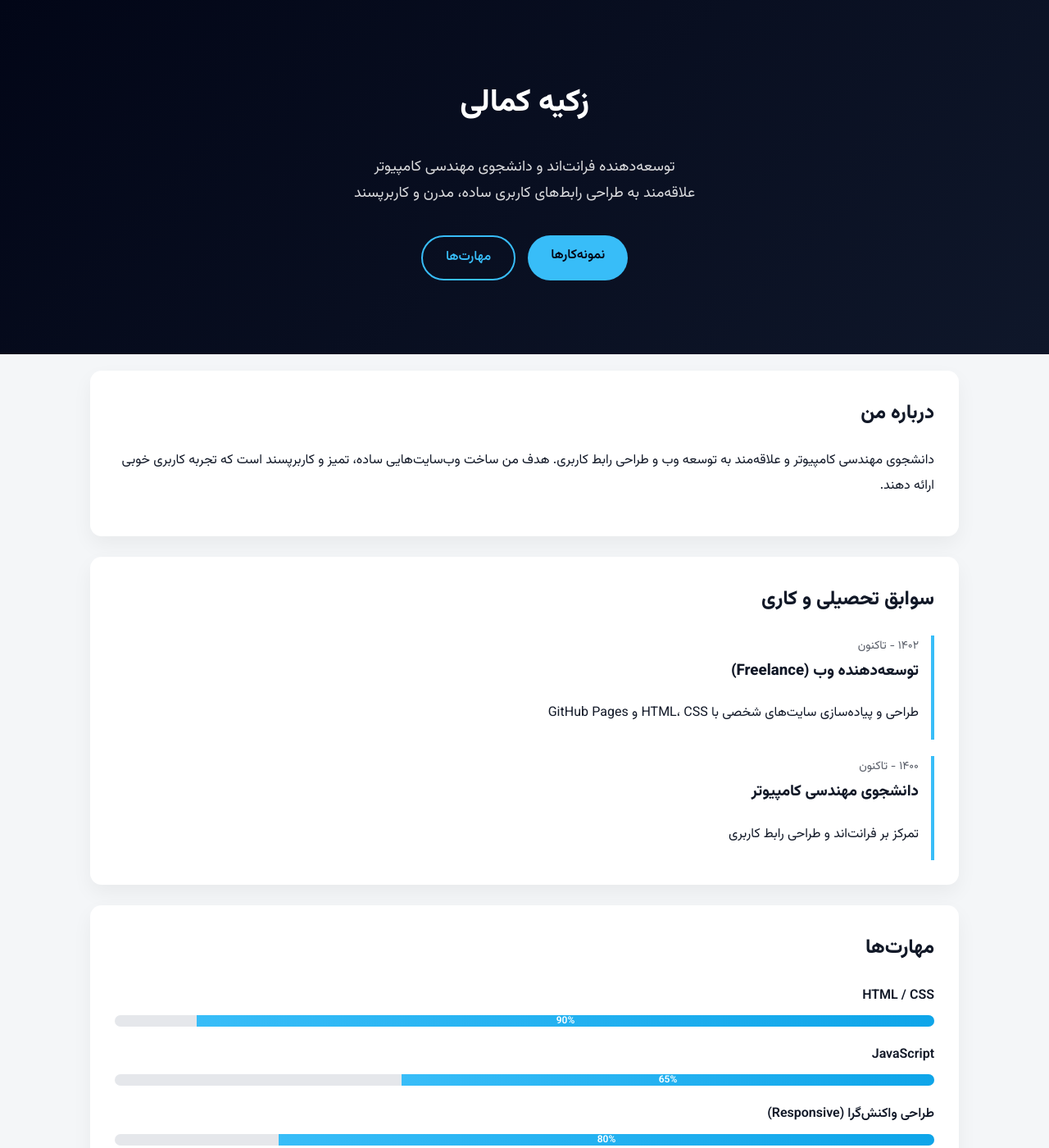
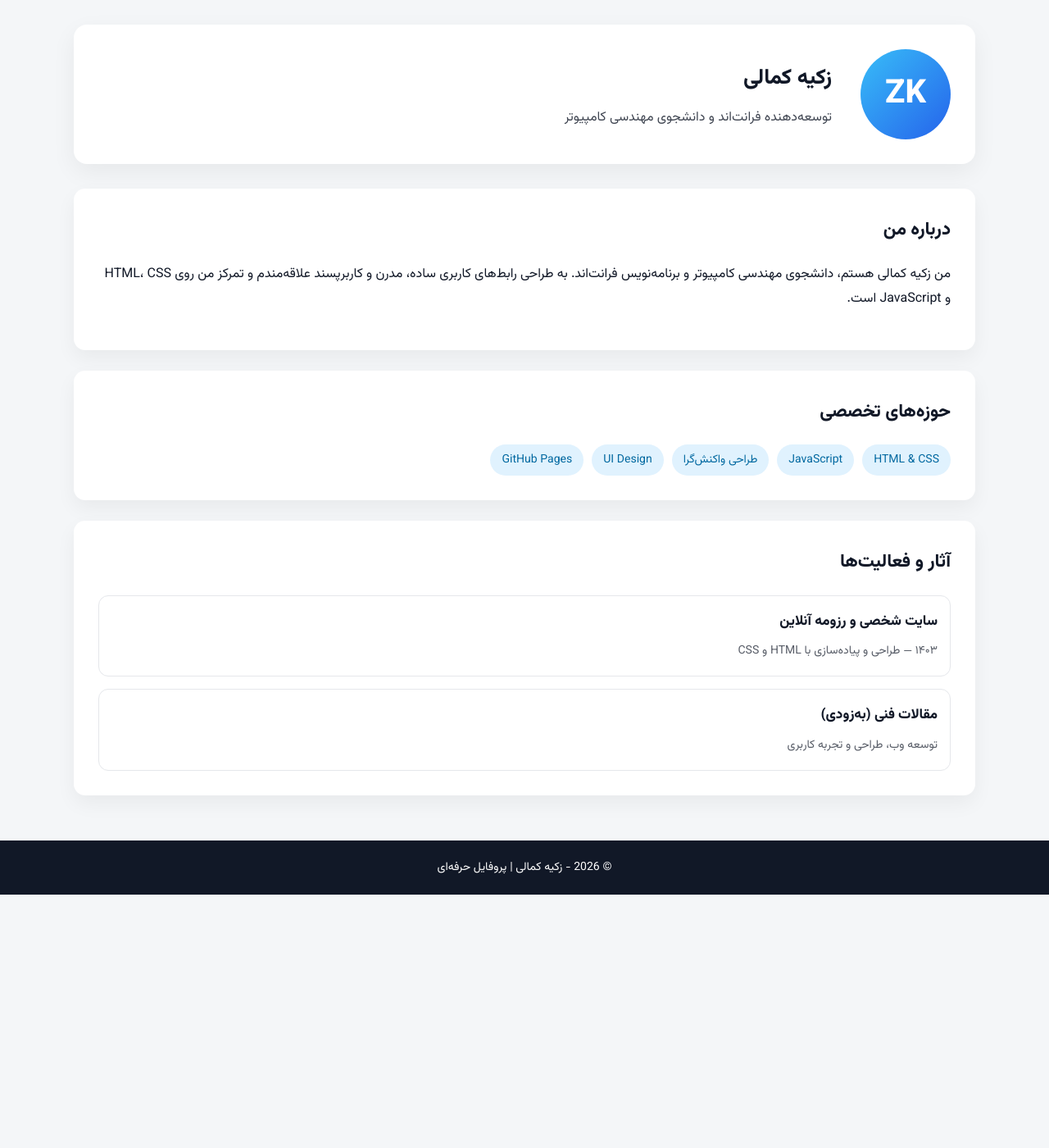
Before and after one commit to zkamali276-ops/zkamali276-ops.github.io, a plain HTML site: page index.html in a window 1280 px wide. Shown: the top 1400 px of the page at 82% size. After the commit the page ends 1091 px from the top, so only its background shows below. Drawn offline with Linux system fonts and the light colour scheme.

Commit message:
Update index.html

```diff
--- a/index.html
+++ b/index.html
@@ -2,305 +2,207 @@
 <html lang="fa" dir="rtl">
 <head>
     <meta charset="UTF-8">
-    <title>زکیه کمالی | سایت شخصی و رزومه</title>
 
-    <meta name="description" content="سایت شخصی و رزومه زکیه کمالی، توسعه‌دهنده فرانت‌اند و دانشجوی مهندسی کامپیوتر">
+    <title>زکیه کمالی | پروفایل حرفه‌ای</title>
+    <meta name="description" content="پروفایل حرفه‌ای زکیه کمالی، توسعه‌دهنده فرانت‌اند و دانشجوی مهندسی کامپیوتر">
     <meta name="viewport" content="width=device-width, initial-scale=1.0">
+
     <meta name="robots" content="index, follow">
     <meta name="author" content="زکیه کمالی">
     <meta name="language" content="fa">
 
-    <!-- Open Graph -->
-    <meta property="og:title" content="زکیه کمالی | سایت شخصی و رزومه">
-    <meta property="og:description" content="رزومه، مهارت‌ها و نمونه‌کارهای زکیه کمالی – توسعه‌دهنده فرانت‌اند">
-    <meta property="og:type" content="website">
-    <meta property="og:url" content="https://zkamali276-ops.github.io/">
-    <meta property="og:site_name" content="Zakiyeh Kamali">
-    <meta property="og:locale" content="fa_IR">
-
     <link href="https://fonts.googleapis.com/css2?family=Vazirmatn:wght@300;400;600;800&display=swap" rel="stylesheet">
 
     <style>
-        * {
-            box-sizing: border-box;
-        }
-
         body {
             margin: 0;
             font-family: 'Vazirmatn', Tahoma, Arial, sans-serif;
-            background-color: #f4f6f8;
+            background: #f4f6f8;
             color: #111827;
             line-height: 1.9;
         }
 
         a {
-            color: #0ea5e9;
             text-decoration: none;
-        }
-
-        h1, h2, h3 {
-            margin-top: 0;
-            font-weight: 700;
+            color: #2563eb;
         }
 
         main {
             max-width: 1100px;
             margin: auto;
-            padding: 20px;
+            padding: 30px 20px;
         }
 
-        /* Hero */
-        .hero {
-            background: linear-gradient(135deg, #020617, #0f172a);
-            color: #ffffff;
-            padding: 90px 20px;
-            text-align: center;
+        /* ===== Profile Header ===== */
+        .profile-header {
+            display: grid;
+            grid-template-columns: 120px 1fr;
+            gap: 25px;
+            background: #fff;
+            padding: 30px;
+            border-radius: 16px;
+            box-shadow: 0 10px 30px rgba(0,0,0,0.06);
+            margin-bottom: 30px;
+            align-items: center;
         }
 
-        .hero h1 {
-            font-size: 38px;
+        .avatar {
+            width: 110px;
+            height: 110px;
+            border-radius: 50%;
+            background: linear-gradient(135deg, #38bdf8, #2563eb);
+            display: flex;
+            align-items: center;
+            justify-content: center;
+            color: #fff;
+            font-size: 40px;
+            font-weight: 800;
         }
 
-        .hero-subtitle {
-            font-size: 18px;
-            opacity: 0.85;
-            margin: 20px 0 35px;
-            line-height: 1.8;
+        .profile-info h1 {
+            margin: 0;
+            font-size: 26px;
         }
 
-        .hero-actions {
-            display: flex;
-            justify-content: center;
-            gap: 15px;
-            flex-wrap: wrap;
+        .profile-info p {
+            margin: 8px 0 0;
+            opacity: 0.8;
         }
 
-        .btn {
-            padding: 10px 28px;
-            border-radius: 30px;
-            font-weight: 600;
-            transition: 0.3s;
-        }
-
-        .btn.primary {
-            background: #38bdf8;
-            color: #020617;
-        }
-
-        .btn.primary:hover {
-            background: #0ea5e9;
-        }
-
-        .btn.secondary {
-            border: 2px solid #38bdf8;
-            color: #38bdf8;
-        }
-
-        .btn.secondary:hover {
-            background: rgba(56,189,248,0.1);
-        }
-
-        /* Sections */
+        /* ===== Sections ===== */
         section {
             background: #ffffff;
             padding: 30px;
             margin-bottom: 25px;
             border-radius: 14px;
             box-shadow: 0 10px 25px rgba(0,0,0,0.05);
-            transition: transform 0.3s;
         }
 
-        section:hover {
-            transform: translateY(-4px);
+        h2 {
+            margin-top: 0;
+            font-size: 22px;
         }
 
-        /* Timeline */
-        .timeline {
+        /* ===== Tags ===== */
+        .tags {
+            display: flex;
+            flex-wrap: wrap;
+            gap: 10px;
+            margin-top: 15px;
+        }
+
+        .tag {
+            background: #e0f2fe;
+            color: #0369a1;
+            padding: 6px 14px;
+            border-radius: 20px;
+            font-size: 14px;
+            font-weight: 500;
+        }
+
+        /* ===== Works / Articles ===== */
+        .work-list {
             display: flex;
             flex-direction: column;
-            gap: 20px;
+            gap: 15px;
         }
 
-        .timeline-item {
-            border-right: 4px solid #38bdf8;
-            padding-right: 15px;
+        .work-item {
+            padding: 15px;
+            border: 1px solid #e5e7eb;
+            border-radius: 12px;
+            transition: 0.3s;
         }
 
-        .timeline-date {
+        .work-item:hover {
+            box-shadow: 0 10px 20px rgba(0,0,0,0.08);
+            transform: translateY(-3px);
+        }
+
+        .work-item h3 {
+            margin: 0 0 5px;
+            font-size: 17px;
+        }
+
+        .work-item span {
             font-size: 14px;
             opacity: 0.7;
         }
 
-        /* Skills */
-        .skill {
-            margin-bottom: 20px;
-            font-weight: 600;
+        footer {
+            text-align: center;
+            padding: 20px;
+            background: #111827;
+            color: #fff;
+            font-size: 14px;
         }
 
-        .progress {
-            background: #e5e7eb;
-            border-radius: 10px;
-            overflow: hidden;
-            height: 14px;
-            margin-top: 8px;
-        }
+        @media (max-width: 600px) {
+            .profile-header {
+                grid-template-columns: 1fr;
+                text-align: center;
+            }
 
-        .progress-bar {
-            background: linear-gradient(90deg, #38bdf8, #0ea5e9);
-            height: 100%;
-            color: #ffffff;
-            font-size: 12px;
-            text-align: center;
-            line-height: 14px;
-            font-weight: 600;
-        }
-
-        /* Portfolio */
-        .portfolio-grid {
-            display: grid;
-            grid-template-columns: repeat(auto-fit, minmax(220px, 1fr));
-            gap: 20px;
-        }
-
-        .portfolio-card {
-            border: 1px solid #e5e7eb;
-            border-radius: 12px;
-            padding: 20px;
-            text-align: center;
-            transition: 0.3s;
-        }
-
-        .portfolio-card:hover {
-            box-shadow: 0 10px 20px rgba(0,0,0,0.08);
-        }
-
-        /* Footer */
-        footer {
-            background: #111827;
-            color: #ffffff;
-            text-align: center;
-            padding: 20px;
-            font-size: 14px;
+            .avatar {
+                margin: auto;
+            }
         }
     </style>
+</head>
 
-    <script type="application/ld+json">
-    {
-      "@context": "https://schema.org",
-      "@type": "Person",
-      "name": "زکیه کمالی",
-      "url": "https://zkamali276-ops.github.io/",
-      "jobTitle": "توسعه‌دهنده فرانت‌اند",
-      "description": "دانشجوی مهندسی کامپیوتر و توسعه‌دهنده فرانت‌اند با تمرکز بر طراحی رابط کاربری",
-      "knowsAbout": [
-        "HTML",
-        "CSS",
-        "JavaScript",
-        "Responsive Design",
-        "UI Design",
-        "GitHub Pages"
-      ],
-      "sameAs": [
-        "https://github.com/zkamali276-ops"
-      ]
-    }
-    </script>
-</head>
 <body>
-
-<header class="hero">
-    <h1>زکیه کمالی</h1>
-    <p class="hero-subtitle">
-        توسعه‌دهنده فرانت‌اند و دانشجوی مهندسی کامپیوتر <br>
-        علاقه‌مند به طراحی رابط‌های کاربری ساده، مدرن و کاربرپسند
-    </p>
-    <div class="hero-actions">
-        <a href="#portfolio" class="btn primary">نمونه‌کارها</a>
-        <a href="#skills" class="btn secondary">مهارت‌ها</a>
-    </div>
-</header>
 
 <main>
 
-<section id="resume">
+<!-- ===== Profile ===== -->
+<div class="profile-header">
+    <div class="avatar">ZK</div>
+    <div class="profile-info">
+        <h1>زکیه کمالی</h1>
+        <p>توسعه‌دهنده فرانت‌اند و دانشجوی مهندسی کامپیوتر</p>
+    </div>
+</div>
+
+<section>
     <h2>درباره من</h2>
     <p>
-        دانشجوی مهندسی کامپیوتر و علاقه‌مند به توسعه وب و طراحی رابط کاربری.
-        هدف من ساخت وب‌سایت‌هایی ساده، تمیز و کاربرپسند است که تجربه کاربری خوبی ارائه دهند.
+        من زکیه کمالی هستم، دانشجوی مهندسی کامپیوتر و برنامه‌نویس فرانت‌اند.
+        به طراحی رابط‌های کاربری ساده، مدرن و کاربرپسند علاقه‌مندم
+        و تمرکز من روی HTML، CSS و JavaScript است.
     </p>
 </section>
 
-<section id="timeline">
-    <h2>سوابق تحصیلی و کاری</h2>
-    <div class="timeline">
-        <div class="timeline-item">
-            <div class="timeline-date">۱۴۰۲ - تاکنون</div>
-            <h3>توسعه‌دهنده وب (Freelance)</h3>
-            <p>طراحی و پیاده‌سازی سایت‌های شخصی با HTML، CSS و GitHub Pages</p>
-        </div>
-        <div class="timeline-item">
-            <div class="timeline-date">۱۴۰۰ - تاکنون</div>
-            <h3>دانشجوی مهندسی کامپیوتر</h3>
-            <p>تمرکز بر فرانت‌اند و طراحی رابط کاربری</p>
-        </div>
+<section>
+    <h2>حوزه‌های تخصصی</h2>
+    <div class="tags">
+        <div class="tag">HTML & CSS</div>
+        <div class="tag">JavaScript</div>
+        <div class="tag">طراحی واکنش‌گرا</div>
+        <div class="tag">UI Design</div>
+        <div class="tag">GitHub Pages</div>
     </div>
 </section>
 
-<section id="skills">
-    <h2>مهارت‌ها</h2>
+<section>
+    <h2>آثار و فعالیت‌ها</h2>
+    <div class="work-list">
+        <div class="work-item">
+            <h3>سایت شخصی و رزومه آنلاین</h3>
+            <span>۱۴۰۳ — طراحی و پیاده‌سازی با HTML و CSS</span>
+        </div>
 
-    <div class="skill">
-        HTML / CSS
-        <div class="progress">
-            <div class="progress-bar" style="width:90%">90%</div>
+        <div class="work-item">
+            <h3>مقالات فنی (به‌زودی)</h3>
+            <span>توسعه وب، طراحی و تجربه کاربری</span>
         </div>
     </div>
-
-    <div class="skill">
-        JavaScript
-        <div class="progress">
-            <div class="progress-bar" style="width:65%">65%</div>
-        </div>
-    </div>
-
-    <div class="skill">
-        طراحی واکنش‌گرا (Responsive)
-        <div class="progress">
-            <div class="progress-bar" style="width:80%">80%</div>
-        </div>
-    </div>
-</section>
-
-<section id="portfolio">
-    <h2>نمونه‌کارها</h2>
-    <div class="portfolio-grid">
-        <div class="portfolio-card">
-            <h3>سایت شخصی</h3>
-            <p>رزومه و معرفی شخصی</p>
-            <a href="https://zkamali276-ops.github.io/" target="_blank">مشاهده پروژه</a>
-        </div>
-    </div>
-</section>
-
-<section id="contact">
-    <h2>تماس با من</h2>
-    <p>برای همکاری، پیشنهاد پروژه یا ارتباط حرفه‌ای:</p>
-    <p>
-        📧 ایمیل:
-        <a href="mailto:your@email.com">your@email.com</a><br>
-        🐙 GitHub:
-        <a href="https://github.com/zkamali276-ops" target="_blank">
-            github.com/zkamali276-ops
-        </a>
-    </p>
 </section>
 
 </main>
 
 <footer>
-    © 2026 - زکیه کمالی | تم حقوق محفوظ است
+    © 2026 - زکیه کمالی | پروفایل حرفه‌ای
 </footer>
 
 </body>
 </html>
-`
```
